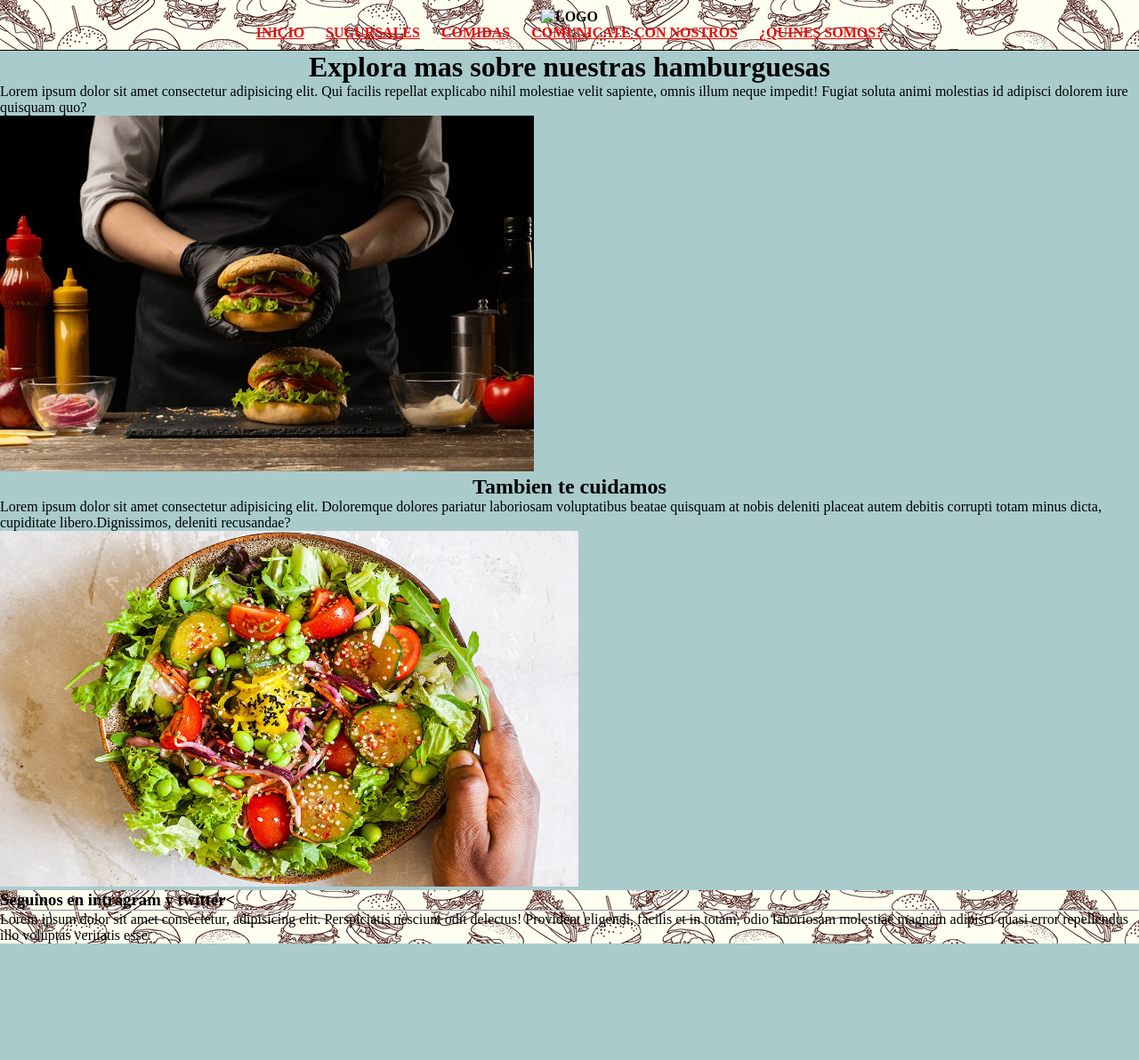
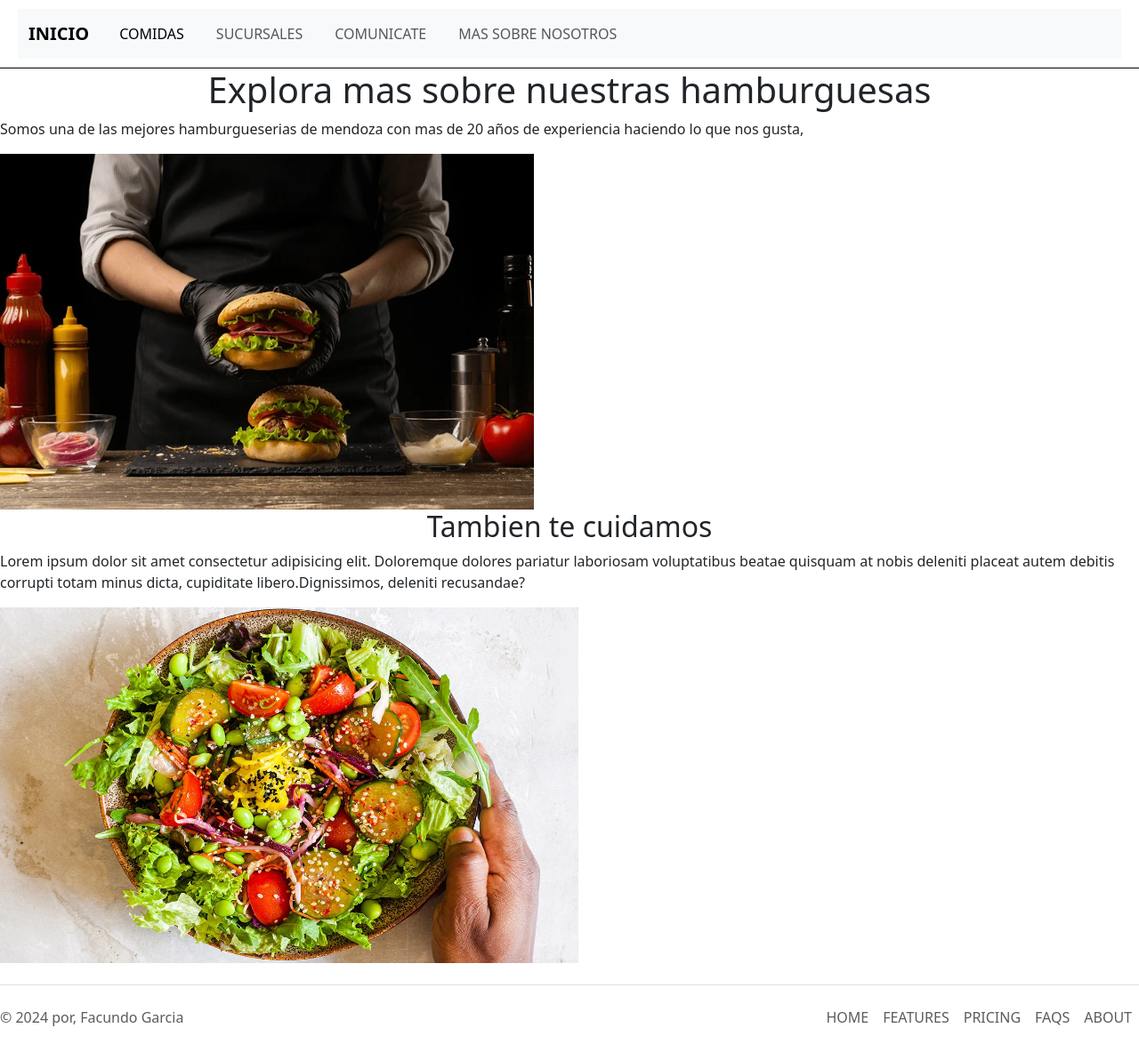
Before and after one commit to FacundoGarcia33/git-1, a plain HTML site: page index.html in a window 1280 px wide. Shown: the whole page at 89% size. Before the commit the page ends 1061 px from the top, so only its background shows below. Drawn offline with nearby package versions, Linux system fonts and the light colour scheme.

Commit message:
primeraParte

```diff
--- a/estilo/estilo.css
+++ b/estilo/estilo.css
@@ -23,7 +23,6 @@ nav ul li {
               margin: 0 10px;
 }
 header {
-              background-image: url(../img/fondo.webp);
               border-bottom: .0625rem solid black;
               text-align: center;
               padding: .625rem 1.25rem;
@@ -54,7 +53,6 @@ h1 {
               font-size: 15px;
 }
 footer {
-              background-image: url(../img/fondo.webp);
               color: rgb(0, 0, 0);
 }
 .envios {
--- a/index.html
+++ b/index.html
@@ -1,44 +1,85 @@
 <!DOCTYPE html>
 <html lang="en">
+
 <head>
               <meta charset="UTF-8">
               <meta name="viewport" content="width=device-width, initial-scale=1.0">
               <title>primera pre entrega</title>
-              <link rel="stylesheet" href="/estilo/estilo.css">
+              <link rel="stylesheet" href="../estilo/estilo.css">
+              <link href="https://cdn.jsdelivr.net/npm/bootstrap@5.3.3/dist/css/bootstrap.min.css" rel="stylesheet"
+                            integrity="sha384-QWTKZyjpPEjISv5WaRU9OFeRpok6YctnYmDr5pNlyT2bRjXh0JMhjY6hW+ALEwIH"
+                            crossorigin="anonymous">
+
 </head>
+
 <body>
               <header>
-                            <a>
-                            <img class="logo" src="../img/logo2.jpg" alt="logo">
-                            </a>
-                            <nav>
-                            <ul>
-                                          <li><a href="./index.html">inicio</a></li>
-                                          <li><a href="./pegues/secursales.html">sucursales</a></li>
-                                          <li><a href="./comidas.html">comidas</a></li>
-                                          <li><a href="./contacto.html">comunicate con nostros</a></li>
-                                          <li><a href="./info.html">¿quines somos?</a></li>
+                            <nav class="navbar navbar-expand-lg bg-body-tertiary">
+                                          <div class="container-fluid">
+                                            <a class="navbar-brand" href="./index.html">inicio</a>
+                                            <button class="navbar-toggler" type="button" data-bs-toggle="collapse" data-bs-target="#navbarSupportedContent" aria-controls="navbarSupportedContent" aria-expanded="false" aria-label="Toggle navigation">
+                                              <span class="navbar-toggler-icon"></span>
+                                            </button>
+                                            <div class="collapse navbar-collapse" id="navbarSupportedContent">
+                                              <ul class="navbar-nav me-auto mb-2 mb-lg-0">
+                                                <li class="nav-item">
+                                                  <a class="nav-link active" aria-current="page" href="./pegues/comidas.html">comidas</a>
+                                                </li>
+                                                <li class="nav-item">
+                                                  <a class="nav-link" href="./pegues/secursales.html">sucursales</a>
+                                                </li>
+                                                <li class="nav-item">
+                                                        <a class="nav-link" href="./pegues/contacto.html">comunicate</a>
+                                                </li>
+                                                <li class="nav-item">
+                                                        <a class="nav-link" href="./pegues/info.html">mas sobre nosotros</a>
+                                                </li>
                                               </ul>
+                                            </div>
+                                          </div>
                                         </nav>
               </header>
-              <main>
+              <main class="">
                             <h1>Explora mas sobre nuestras hamburguesas </h1>
-                            <p>Lorem ipsum dolor sit amet consectetur adipisicing elit. Qui facilis repellat explicabo nihil molestiae velit sapiente, omnis illum neque impedit! Fugiat soluta animi molestias id adipisci dolorem iure quisquam quo?</p>
+                            <p>Somos una de las mejores hamburgueserias de mendoza con mas de 20 años de experiencia haciendo lo que nos gusta,</p>
                             <a>
-                            <img class="ensalada" src="../img/fotos de inicio.webp" alt="foto de hamburguesa">
+                                          <img class="ensalada" src="../img/fotos de inicio.webp"
+                                                        alt="foto de hamburguesa">
                             </a>
                             <section>
                                           <div>
-                                          <h2 class="envios" >Tambien te cuidamos</h2>
-                                          <p>Lorem ipsum dolor sit amet consectetur adipisicing elit. Doloremque dolores pariatur laboriosam voluptatibus beatae quisquam at nobis deleniti placeat autem debitis corrupti totam minus dicta, cupiditate libero.Dignissimos, deleniti recusandae?</p>
+                                                        <h2 class="envios">Tambien te cuidamos</h2>
+                                                        <p>Lorem ipsum dolor sit amet consectetur adipisicing elit.
+                                                                      Doloremque dolores pariatur laboriosam
+                                                                      voluptatibus beatae quisquam at nobis deleniti
+                                                                      placeat autem debitis corrupti totam minus dicta,
+                                                                      cupiditate libero.Dignissimos, deleniti
+                                                                      recusandae?</p>
                                                         <img src="../img/ensalada.webp" alt="una ensalada">
                                           </div>
                             </section>
               </main>
-              <footer>
-                            <h3>Seguinos en intragram y twitter<</h3>
-                            <hr>
-                            <p>Lorem ipsum dolor sit amet consectetur, adipisicing elit. Perspiciatis nesciunt odit delectus! Provident eligendi, facilis et in totam, odio laboriosam molestiae magnam adipisci quasi error repellendus illo voluptas veritatis esse.</p>
+              <footer class="d-flex flex-wrap justify-content-between align-items-center py-3 my-4 border-top">
+                            <p class="col-md-4 mb-0 text-body-secondary">&copy; 2024 por, Facundo Garcia</p>
+
+                            <a href="/" class="col-md-4 d-flex align-items-center justify-content-center mb-3 mb-md-0 me-md-auto link-body-emphasis text-decoration-none">
+                              <svg class="bi me-2" width="40" height="32"><use xlink:href="#bootstrap"/></svg>
+                            </a>
+
+                            <ul class="nav col-md-4 justify-content-end">
+                              <li class="nav-item"><a href="#" class="nav-link px-2 text-body-secondary">Home</a></li>
+                              <li class="nav-item"><a href="#" class="nav-link px-2 text-body-secondary">Features</a></li>
+                              <li class="nav-item"><a href="#" class="nav-link px-2 text-body-secondary">Pricing</a></li>
+                              <li class="nav-item"><a href="#" class="nav-link px-2 text-body-secondary">FAQs</a></li>
+                              <li class="nav-item"><a href="#" class="nav-link px-2 text-body-secondary">About</a></li>
+                            </ul>
                           </footer>
+              <script src="https://cdn.jsdelivr.net/npm/@popperjs/core@2.11.8/dist/umd/popper.min.js"
+                            integrity="sha384-I7E8VVD/ismYTF4hNIPjVp/Zjvgyol6VFvRkX/vR+Vc4jQkC+hVqc2pM8ODewa9r"
+                            crossorigin="anonymous"></script>
+              <script src="https://cdn.jsdelivr.net/npm/bootstrap@5.3.3/dist/js/bootstrap.min.js"
+                            integrity="sha384-0pUGZvbkm6XF6gxjEnlmuGrJXVbNuzT9qBBavbLwCsOGabYfZo0T0to5eqruptLy"
+                            crossorigin="anonymous"></script>
 </body>
+
 </html>
```
Also changed, not shown: pegues/info.html (+1 -1 lines). Lines whose indentation alone changed are shown as unchanged.
